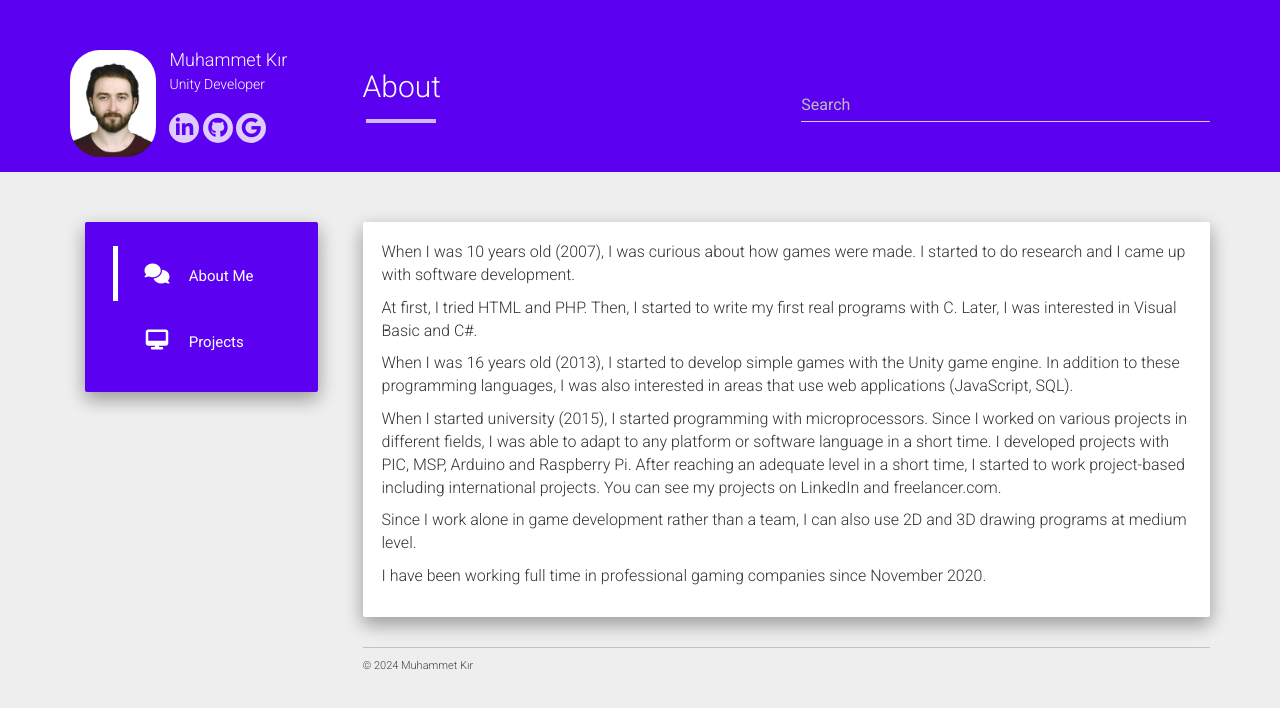
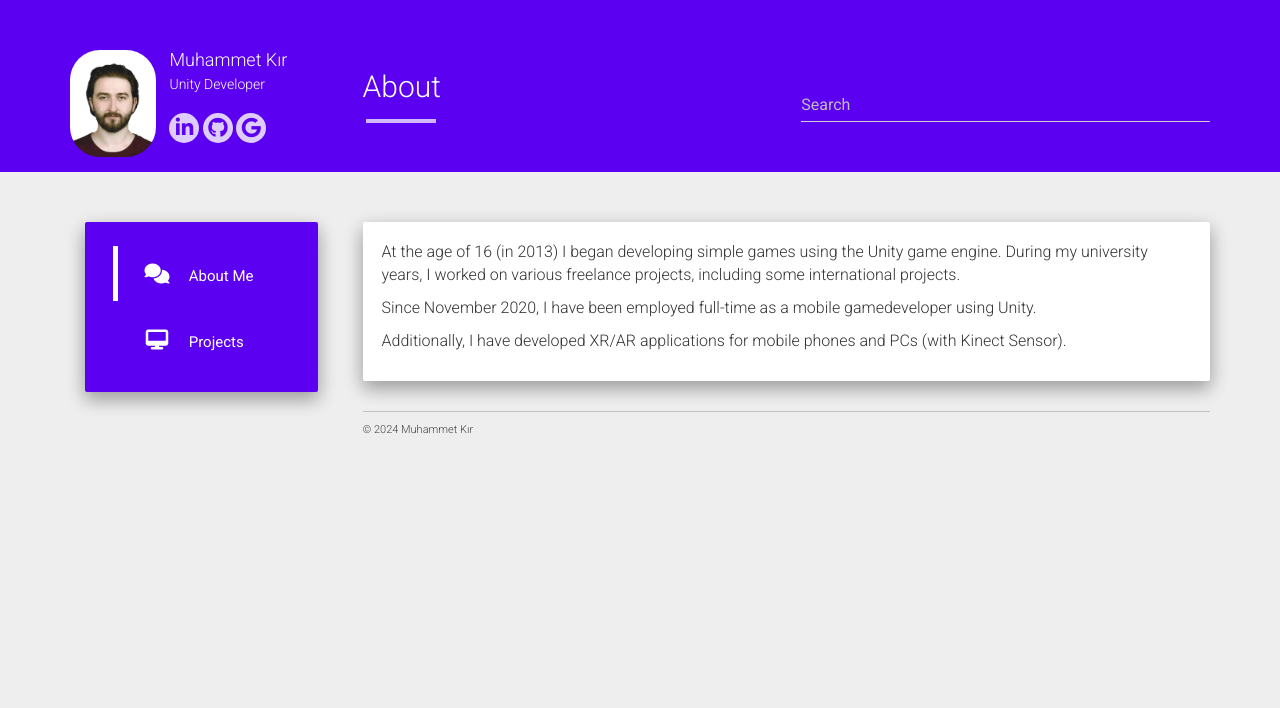
Before and after one commit to muhammetkir97/muhammetkir97.github.io, a Jekyll site: the page built from about.md, in a window 1280 px wide. Shown: the top 708 px of the page. Built offline with Jekyll 4.4.1, drawn with Linux system fonts in a browser that asks for light colours; nearby versions of some CDN libraries.

Commit message:
Update about.md

```diff
--- a/about.md
+++ b/about.md
@@ -4,14 +4,9 @@ title: About
 permalink: /about/
 ---
 
-When I was 10 years old (2007), I was curious about how games were made. I started to do research and I came up with software development.
+At the age of 16 (in 2013) I began developing simple games using the Unity game engine.
+During my university years, I worked on various freelance projects, including some international projects.
 
-At first, I tried HTML and PHP. Then, I started to write my first real programs with C. Later, I was interested in Visual Basic and C#.
+Since November 2020, I have been employed full-time as a mobile gamedeveloper using Unity.
 
-When I was 16 years old (2013), I started to develop simple games with the Unity game engine. In addition to these programming languages, I was also interested in areas that use web applications (JavaScript, SQL).
-
-When I started university (2015), I started programming with microprocessors. Since I worked on various projects in different fields, I was able to adapt to any platform or software language in a short time. I developed projects with PIC, MSP, Arduino and Raspberry Pi. After reaching an adequate level in a short time, I started to work project-based including international projects. You can see my projects on LinkedIn and freelancer.com.
-
-Since I work alone in game development rather than a team, I can also use 2D and 3D drawing programs at medium level.
-
-I have been working full time in professional gaming companies since November 2020.
+Additionally, I have developed XR/AR applications for mobile phones and PCs (with Kinect Sensor).
```
